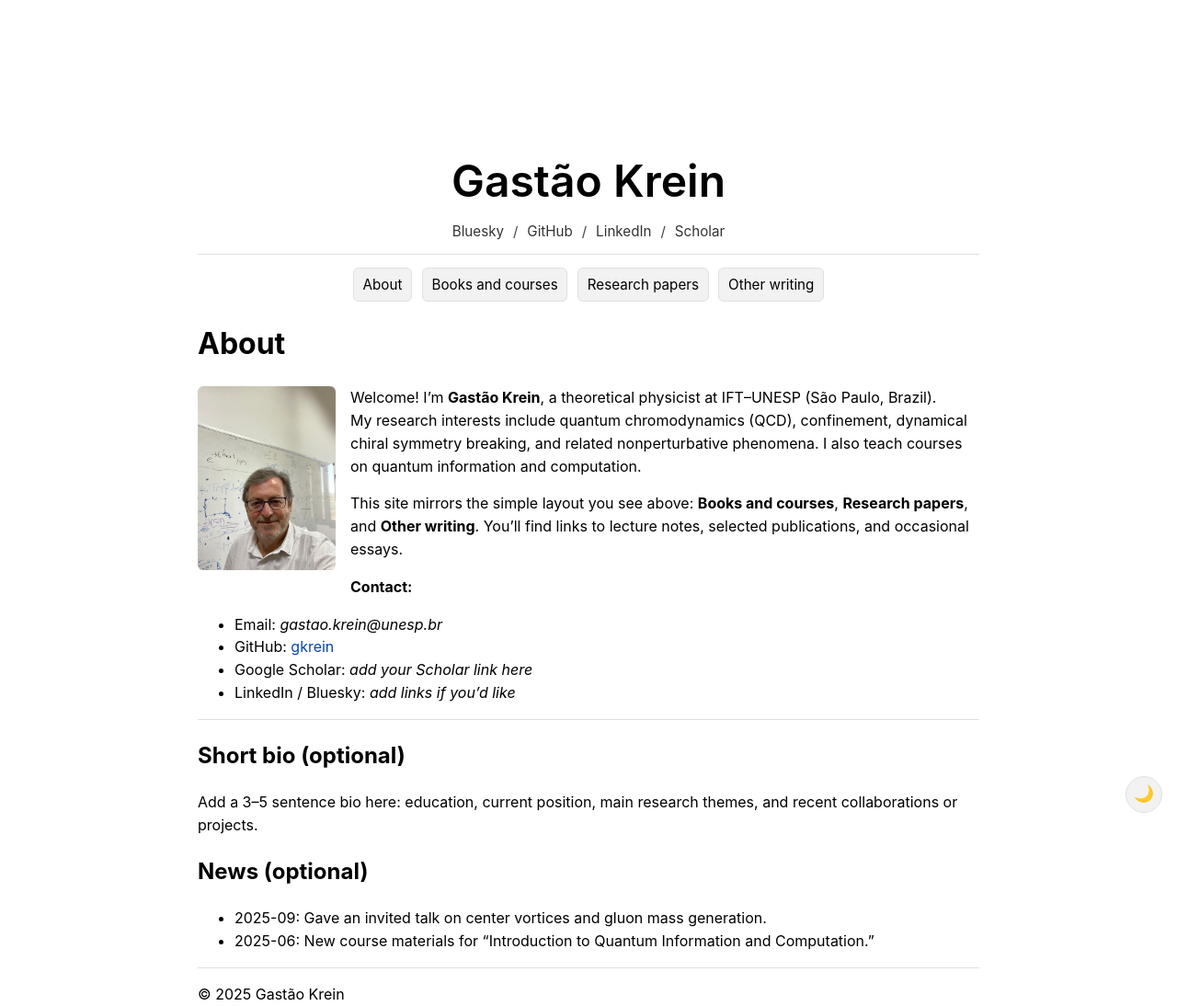
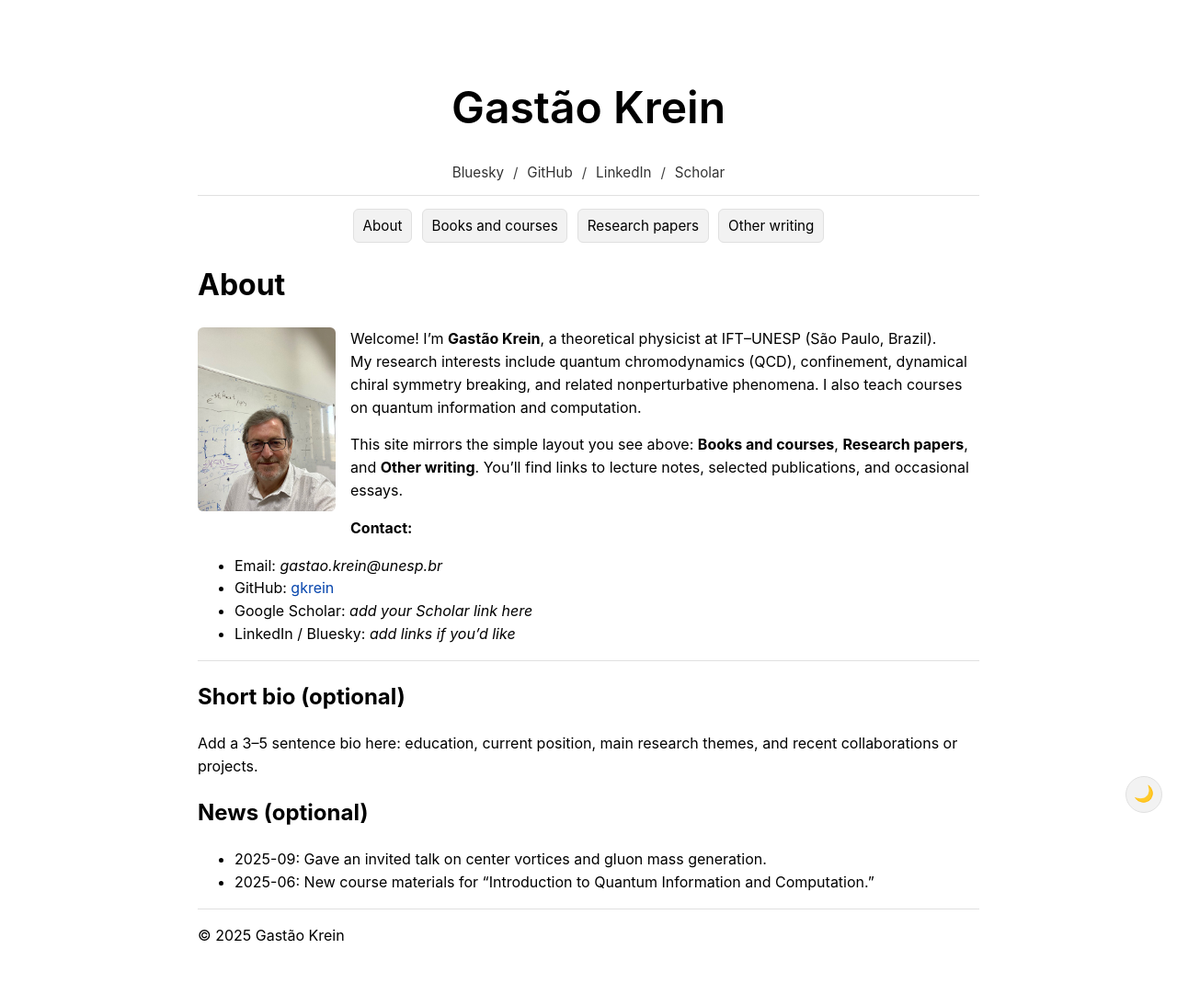
Before and after one commit to gkrein/gkrein.github.io, a Jekyll site: the page built from index.md, in a window 1280 px wide. Shown: the whole page at 92% size. Built offline with Jekyll 4.4.1, drawn with Linux system fonts in a browser that asks for light colours; after the commit the page ends 1030 px from its top, so only the background shows below that.

Commit message:
Update site.css

```diff
--- a/assets/css/site.css
+++ b/assets/css/site.css
@@ -39,7 +39,7 @@ a:hover { text-decoration: underline; }
 
 /* Masthead: centered name + centered social links */
 .masthead { text-align: center; margin-bottom: 0.75rem; }
-.masthead h1 { font-size: 3.0rem; margin-top: 10rem; margin-bottom: 0.35rem; font-weight: 600; }
+.masthead h1 { font-size: 3.0rem; margin-top: 5rem; margin-bottom: 1.35rem; font-weight: 600; }
 .masthead .social { font-size: 0.95rem; color: var(--muted-text); }
 .masthead .social a { color: var(--text-color); opacity: 0.8; }
 .masthead .social a:hover { opacity: 1; text-decoration: underline; }
```
